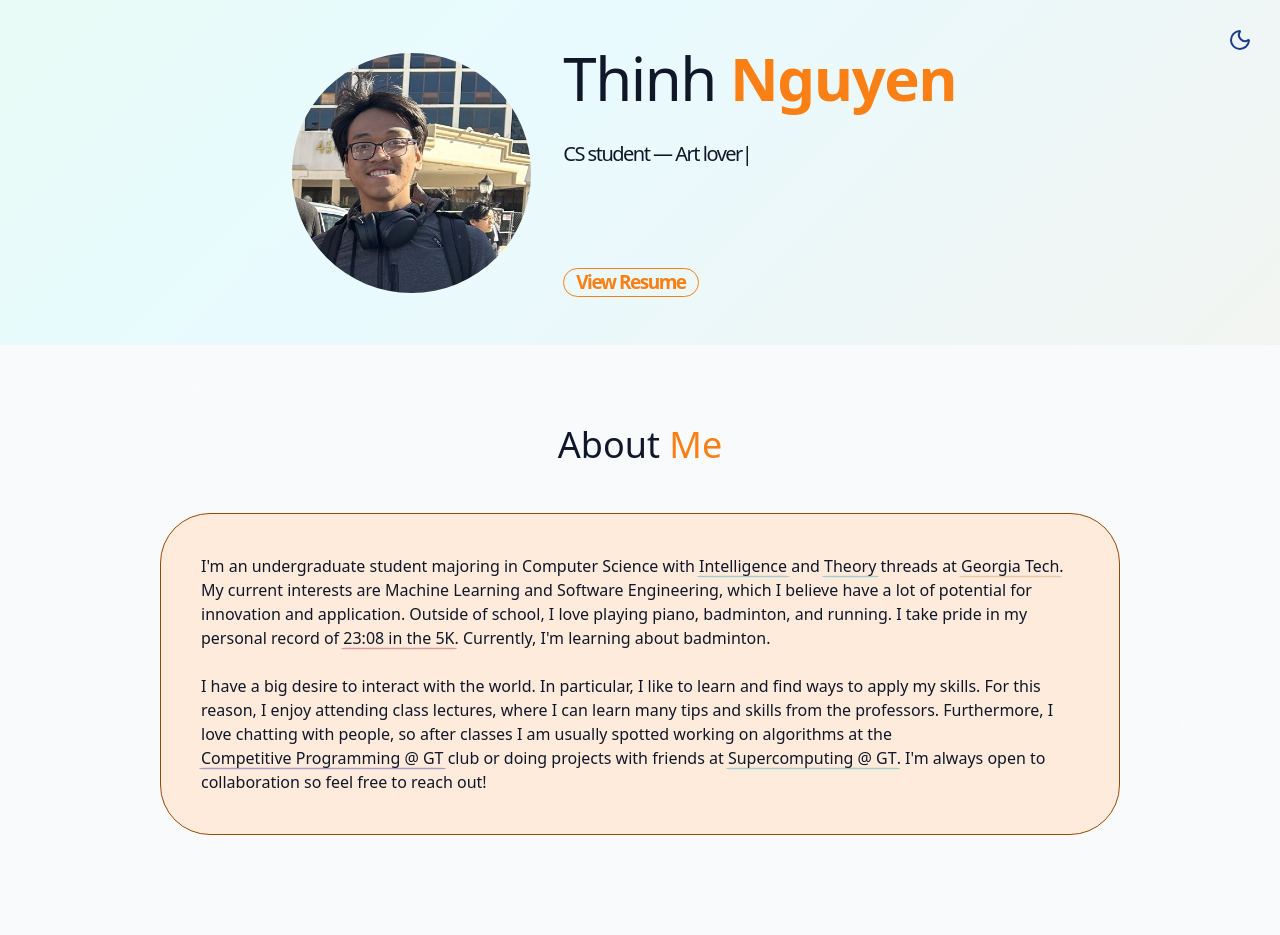
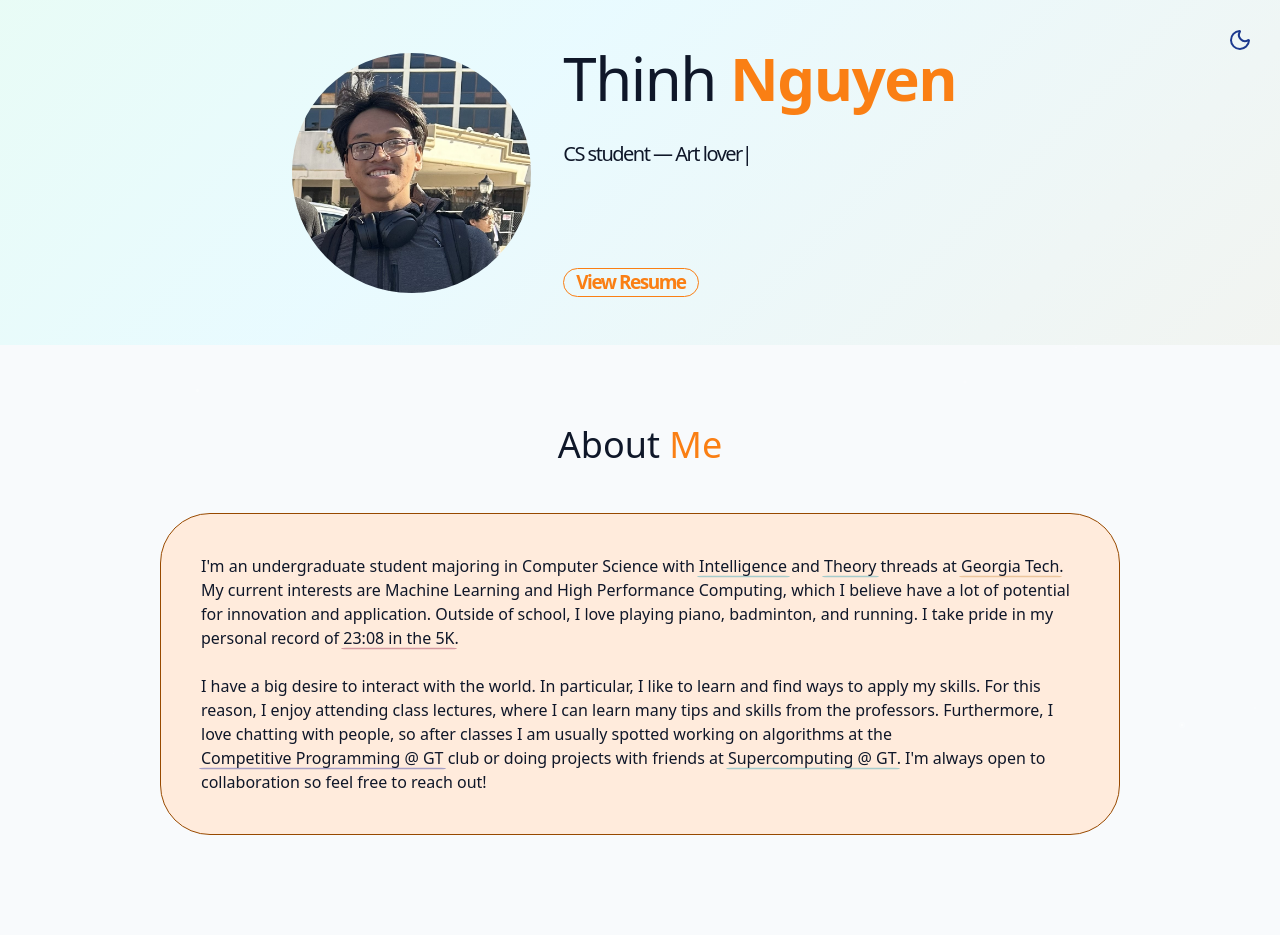
Before and after one commit to Softicles/thinhmnguyen.com, a React (Vite) app in the folder personal_web/: page / in a window 1280 px wide. Shown: the top 935 px of the page. Built offline with nearby package versions, Linux system fonts and the light colour scheme; some icons are missing.

Commit message:
Update about

```diff
--- a/personal_web/src/components/AboutSection.jsx
+++ b/personal_web/src/components/AboutSection.jsx
@@ -34,8 +34,7 @@ export const AboutSection = () => {
                         >
                             Georgia Tech
                         </a>
-                        . My current interests are Machine Learning and Software
-                        Engineering, which I believe have a lot of potential for
+                        . My current interests are Machine Learning and High Performance Computing, which I believe have a lot of potential for
                         innovation and application. Outside of school, I love
                         playing piano, badminton, and running. I take pride in my
                         personal record of{" "}
@@ -45,7 +44,7 @@ export const AboutSection = () => {
                             target="_blank"
                         >
                             23:08 in the 5K
-                        </a>. Currently, I'm learning about badminton.
+                        </a>.
 
                         <br /> <br />I have a big desire to interact with the
                         world. In particular, I like to learn and find ways
```
